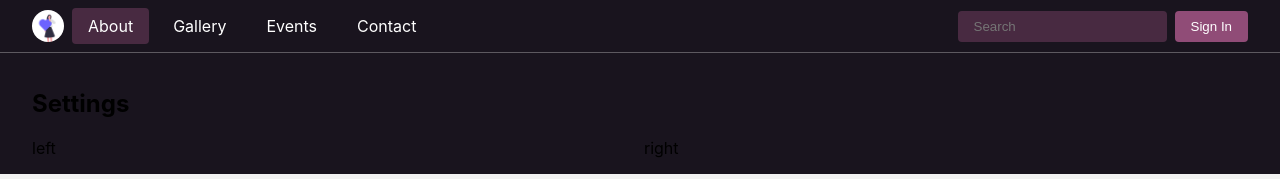
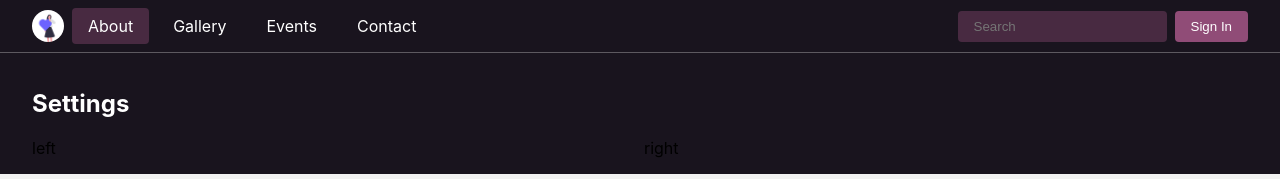
Before and after one commit to JuliaCMint/design-system, a React (Create React App) app: page / in a window 1280 px wide. Shown: the top 179 px of the page. Built offline with nearby package versions, Linux system fonts and the light colour scheme.

Commit message:
changed header color

```diff
--- a/src/components/Content.jsx
+++ b/src/components/Content.jsx
@@ -10,11 +10,17 @@ const ContentArea = styled(PaddingWrapper).attrs(() => ({
   background-image: linear-gradient(to bottom, #19141e 10rem, #fff 10rem);
 `;
 
+const ContentHeader = styled.header`
+  color: #fff;
+`;
+
 const Content = () => {
   return (
     <ContentArea>
       <CenterAlignedContainer maxWidth="77rem">
-        <h2>Settings</h2>
+        <ContentHeader>
+          <h2>Settings</h2>
+        </ContentHeader>
         <Split>
           <div>left</div>
           <div>right</div>
```
